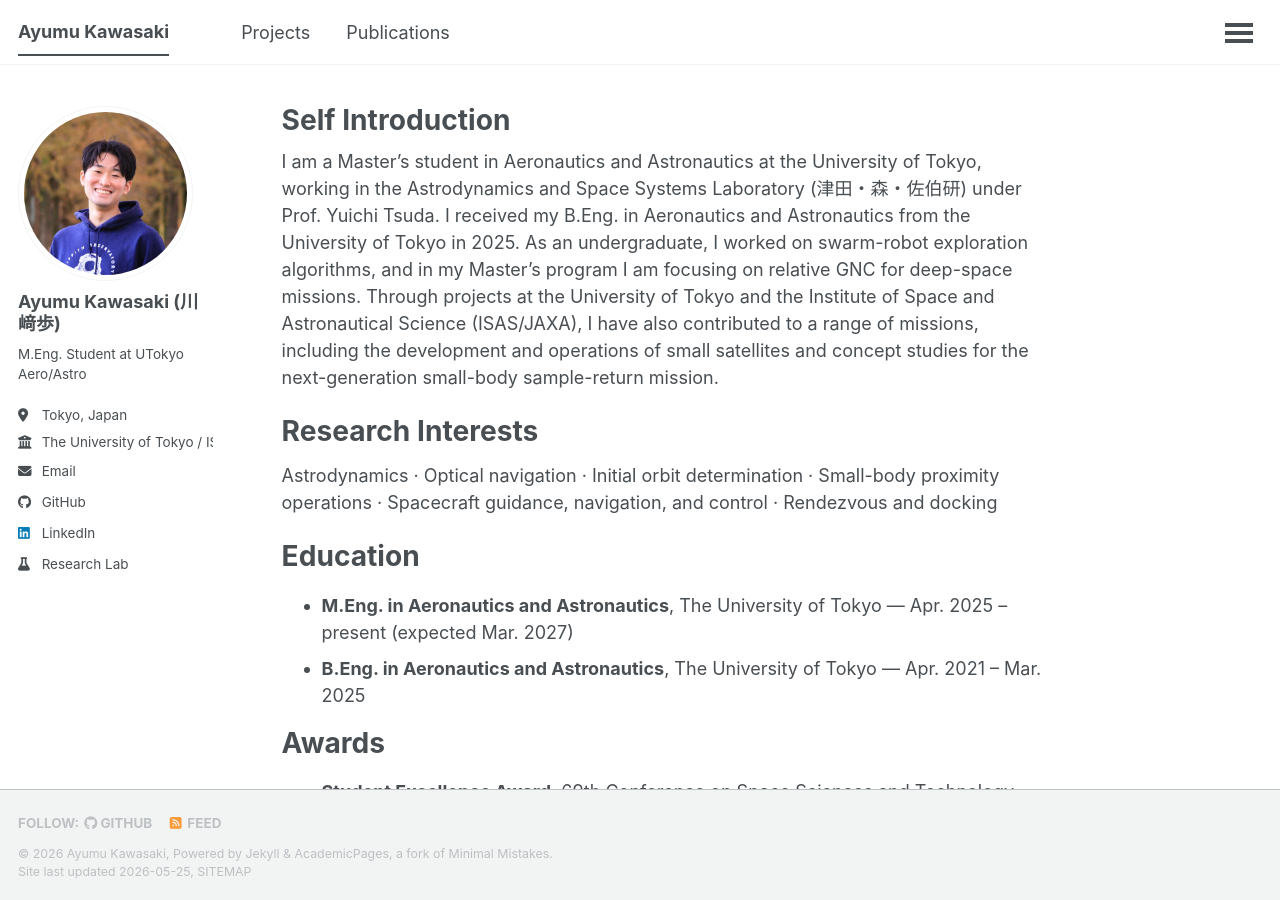
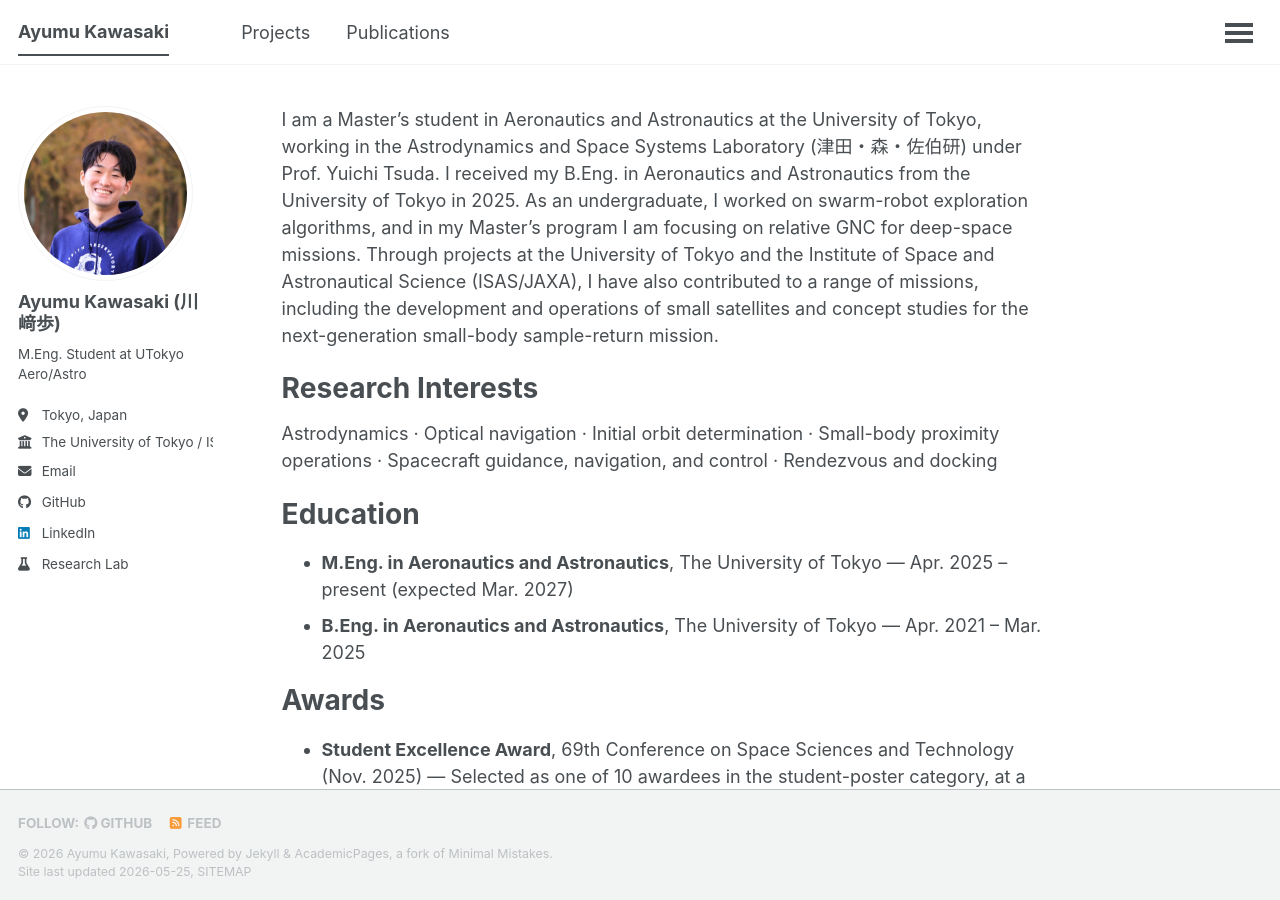
Before and after one commit to Kwskayumu/Kwskayumu.github.io, a Jekyll site: the page built from _pages/about.md, in a window 1280 px wide and 900 px high. Built offline with Jekyll 4.4.1, drawn with Linux system fonts in a browser that asks for light colours; a script that is not in the unit is left out.

Commit message:
Remove "Self Introduction" H1 and refine SEO title
Drop the page title so the homepage H1 no longer duplicates the
sidebar name, and set seo_title to the same Ayumu Kawasaki (川﨑歩)
form used in the sidebar. This also stops Google snippets from
prefixing the description with "Self Introduction".

Co-Authored-By: Claude Opus 4.7 <noreply@anthropic.com>

```diff
--- a/_pages/about.md
+++ b/_pages/about.md
@@ -1,7 +1,6 @@
 ---
 permalink: /
-title: "Self Introduction"
-seo_title: "川﨑歩 (Kawasaki Ayumu)"
+seo_title: "Ayumu Kawasaki (川﨑歩)"
 description: "Personal site of Ayumu Kawasaki — M.Eng. student in Aeronautics and Astronautics at the University of Tokyo, working on initial relative orbit determination and small-body proximity operations at the Astrodynamics and Space Systems Laboratory (ASSL/ISAS-JAXA)."
 author_profile: true
 redirect_from:
```
